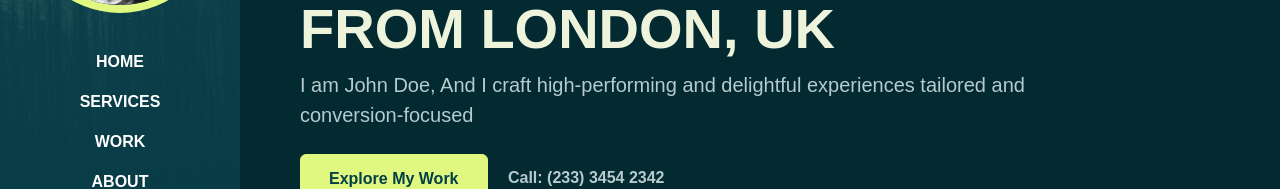
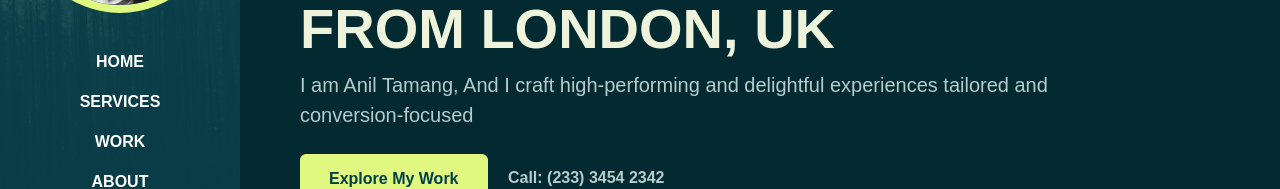
Before and after one commit to Aniltmg463/aniltmg43, a plain HTML site: page index.html in a window 1280 px wide. Shown: the part 333-522 px from the top of the page. Drawn offline with Linux system fonts and the light colour scheme; a web font is replaced by a local one.

Commit message:
Update index.html
Update index.html 080-8-26 mero naam matra change gareko

```diff
--- a/index.html
+++ b/index.html
@@ -67,7 +67,7 @@
                     <div class="col-lg-10">
                         <h1 class="display-4 fw-bold" data-aos="fade-up">I'M A <span class="text-brand">UI/UX
                                 DESIGNER</span> FROM LONDON, UK</h1>
-                        <p class="lead mt-2 mb-4" data-aos="fade-up" data-aos-delay="300">I am John Doe, And I craft
+                        <p class="lead mt-2 mb-4" data-aos="fade-up" data-aos-delay="300">I am Anil Tamang, And I craft
                             high-performing and delightful experiences tailored and conversion-focused</p>
                         <div data-aos="fade-up" data-aos-delay="600">
                             <a href="#work" class="btn btn-brand me-3">Explore My Work</a>
```
